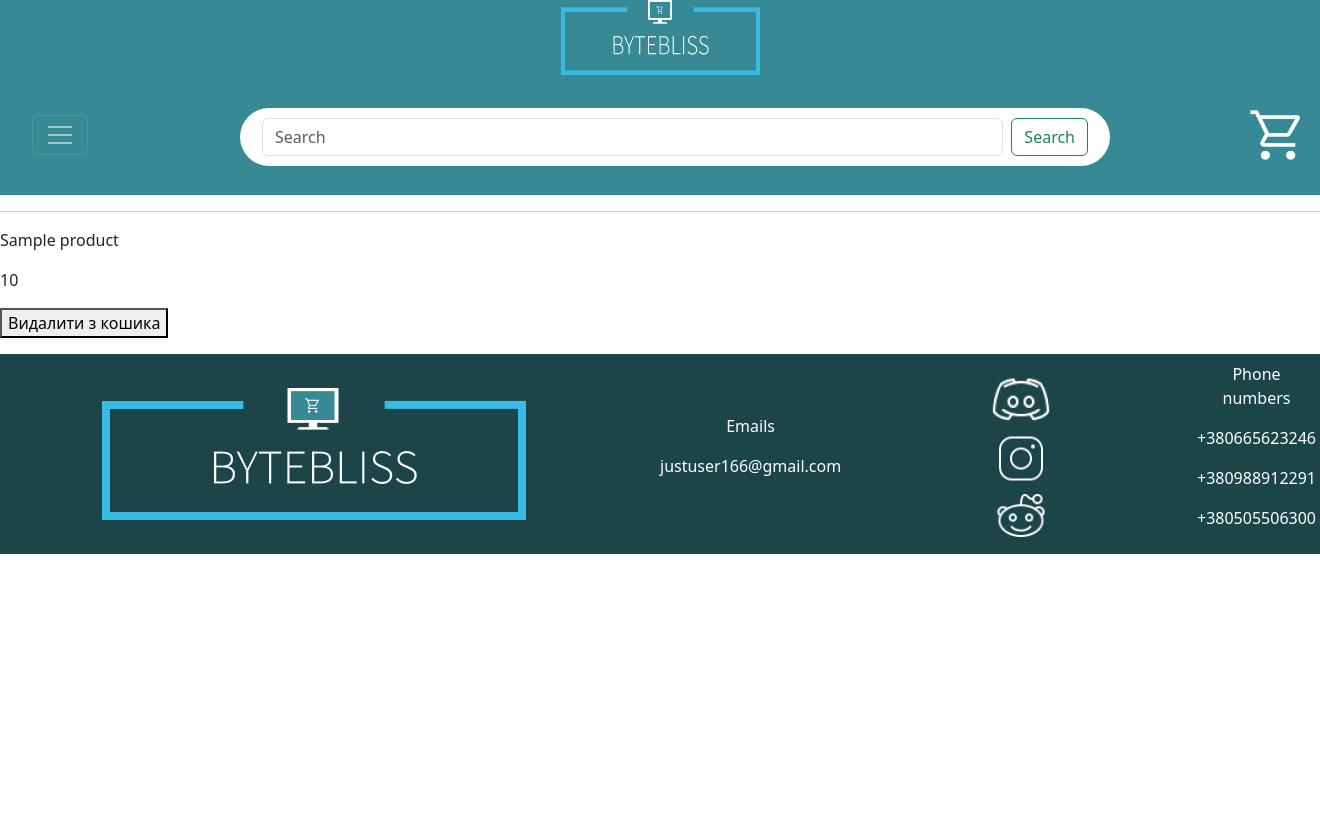
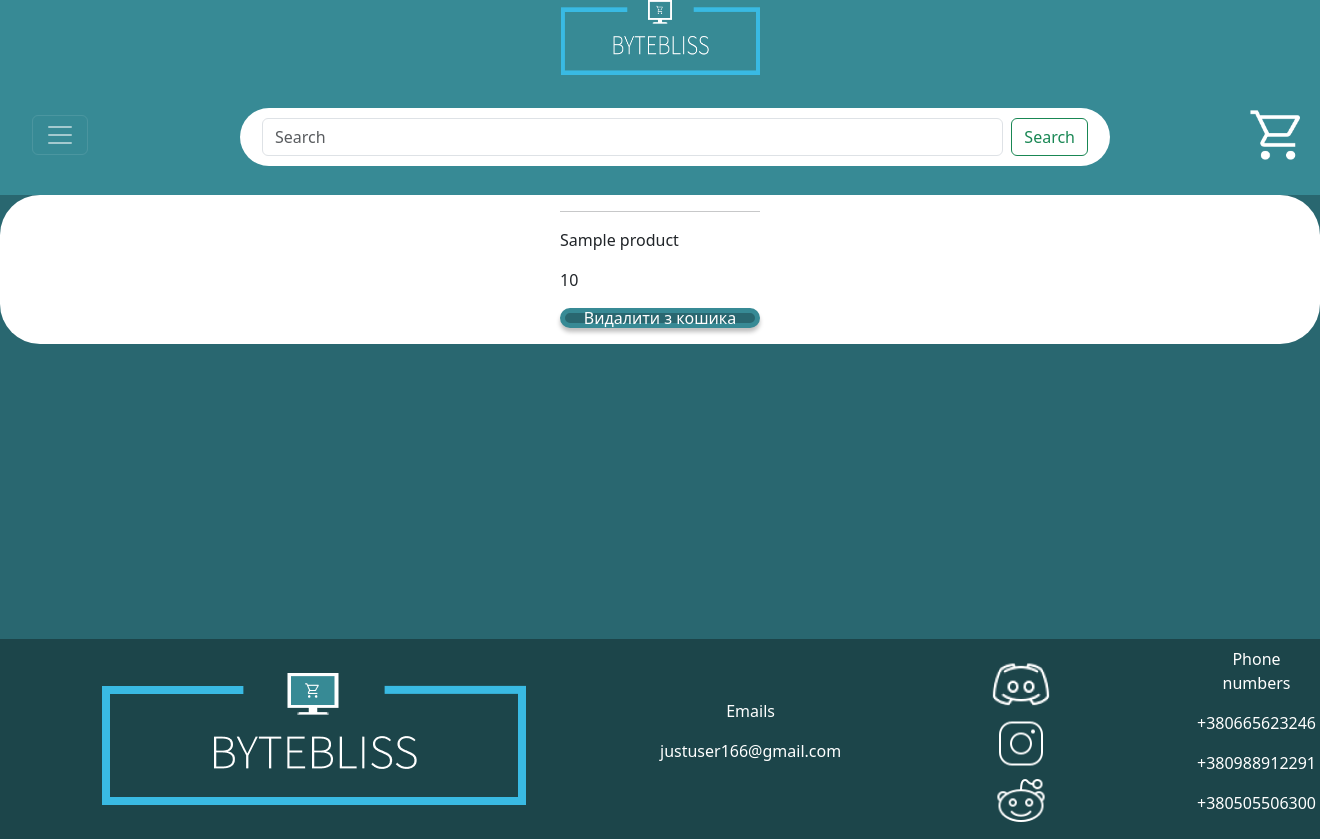
Before and after one commit to PavloGaidar/graduation-project, a Django app: template cart/templates/cartapp/cart.html in a window 1320 px wide. Before the commit the page ends 554 px from the top, so only its background shows below. Run offline with Django 4.2, Linux system fonts and the light colour scheme; the template is opened without the code that fills it: values that come from a table or form of the project are taken from there, others are empty; tables that the repository leaves empty hold one stand-in row (values such as "Sample post"); some libraries are stand-ins or nearby versions.

Commit message:
complete reg and begin reworking login and also cart style work (also add some css)

```diff
--- /dev/null
+++ b/auntification/static/css/style.css
@@ -0,0 +1,3 @@
+*{
+    background-color: aqua;
+}
--- a/cart/templates/cartapp/cart.html
+++ b/cart/templates/cartapp/cart.html
@@ -3,10 +3,10 @@
 cart
 {%endblock%}
 {%block content%}
-
-<div class="products">
+<div class="product-block2">
+<div class="products-idi-b-bulky">
     {% for product in products %}
-        <div>
+        <div class="products-1337zxc">
             <hr>
             <p> {{ product.name }}</p>
             <p> {{ product.cost }}</p>
@@ -14,9 +14,10 @@ cart
                 {% csrf_token %}
                 <input type="hidden" name="product_pk" value="{{ product.pk}}">
                 <button> Видалити з кошика</button>
+
             </form>
         </div>
     {% endfor %}
 </div>
-
+</div>
 {%endblock%}
--- a/mainpage/static/css/main.css
+++ b/mainpage/static/css/main.css
@@ -1,3 +1,50 @@
+main{
+    min-height: 55.5%;
+    background-color: #296770;
+}
+.main{
+    display: flex;
+
+    align-items: center;
+    text-align: center;
+}
+.products-idi-b-bulky{
+    display: flex;
+    flex-direction: column;
+    align-items: center;
+
+    gap: 17px;
+    isolation: isolate;
+    margin-left: ;
+    width: 100%;
+
+
+    background: #FFFFFF;
+    border-radius: 40px;
+
+}
+
+.products-1337zxc button{
+    box-sizing: border-box;
+
+    /* Auto layout */
+
+    display: flex;
+    flex-direction: row;
+    justify-content: center;
+    align-items: center;
+
+    width: 200px;
+    height: 20px;
+    left: 20px;
+    top: 20px;
+    color: #fff;
+    background: #296770;
+    border-radius: 50px;
+    border: 5px solid #378A95;
+    box-shadow: 0px 4px 4px rgba(0, 0, 0, 0.25);
+}
+
 footer{
     display: flex;
     flex-direction: row;
@@ -192,13 +239,12 @@ input[type="checkbox"]{
 .login-blok2{
     display:flex;
     width: 100%;
-    height: 70%;
     background: #296770;
 }
 .catalog-blok{
     display:flex;
     width: 100%;
-    height: 100%;
+    min-height: 55.5%;
     background: #296770;
     /* justify-content: center;
     align-items: center; */
@@ -306,7 +352,6 @@ input[type="checkbox"]{
 
     .login-blok{
         width: 3%;
-        height: 33%;
         display: flex;
         justify-content: center;
         align-items: center;
--- a/mainpage/templates/base.html
+++ b/mainpage/templates/base.html
@@ -5,6 +5,7 @@
     <meta http-equiv="X-UA-Compatible" content="IE=edge">
     <meta name="viewport" content="width=device-width, initial-scale=1.0">
     <title>{%block name%}{%endblock%}</title>
+    {% block css %}{% endblock %}
     <link rel="stylesheet" href="{% static 'css/main.css' %}">
     <link href="https://cdn.jsdelivr.net/npm/bootstrap@5.3.0/dist/css/bootstrap.min.css" rel="stylesheet" integrity="sha384-9ndCyUaIbzAi2FUVXJi0CjmCapSmO7SnpJef0486qhLnuZ2cdeRhO02iuK6FUUVM" crossorigin="anonymous">
     <script src="https://cdn.jsdelivr.net/npm/bootstrap@5.3.0/dist/js/bootstrap.bundle.min.js" integrity="sha384-geWF76RCwLtnZ8qwWowPQNguL3RmwHVBC9FhGdlKrxdiJJigb/j/68SIy3Te4Bkz" crossorigin="anonymous" defer></script>
@@ -55,8 +56,10 @@
         </div>
 
     </head>
+    <main>
     {%block content%}
     {%endblock%}
+    </main>
     <footer>
         <img src="/media/Group 2.png" alt="" class="logo-futer">
             <div class="email">
```
Also changed, not shown: auntification/templates/auntificationapp/login.html (+35 -10 lines), auntification/templates/auntificationapp/reg.html (+41 -18 lines), cart/views.py (+13 -11 lines).
